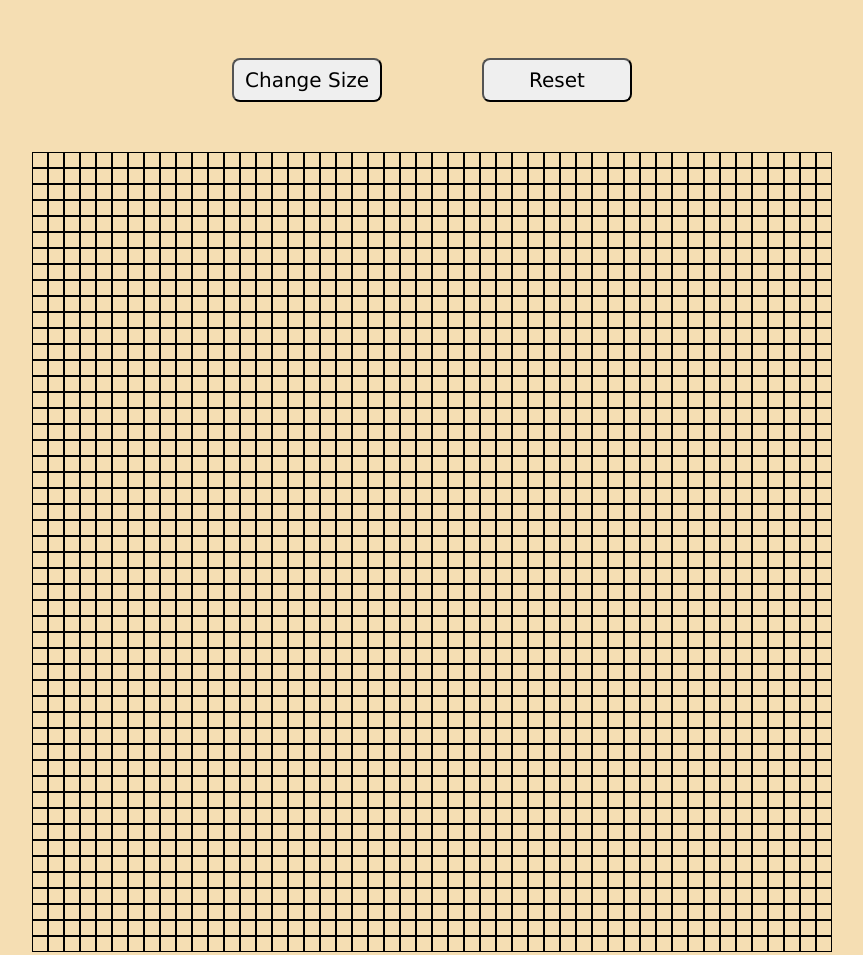
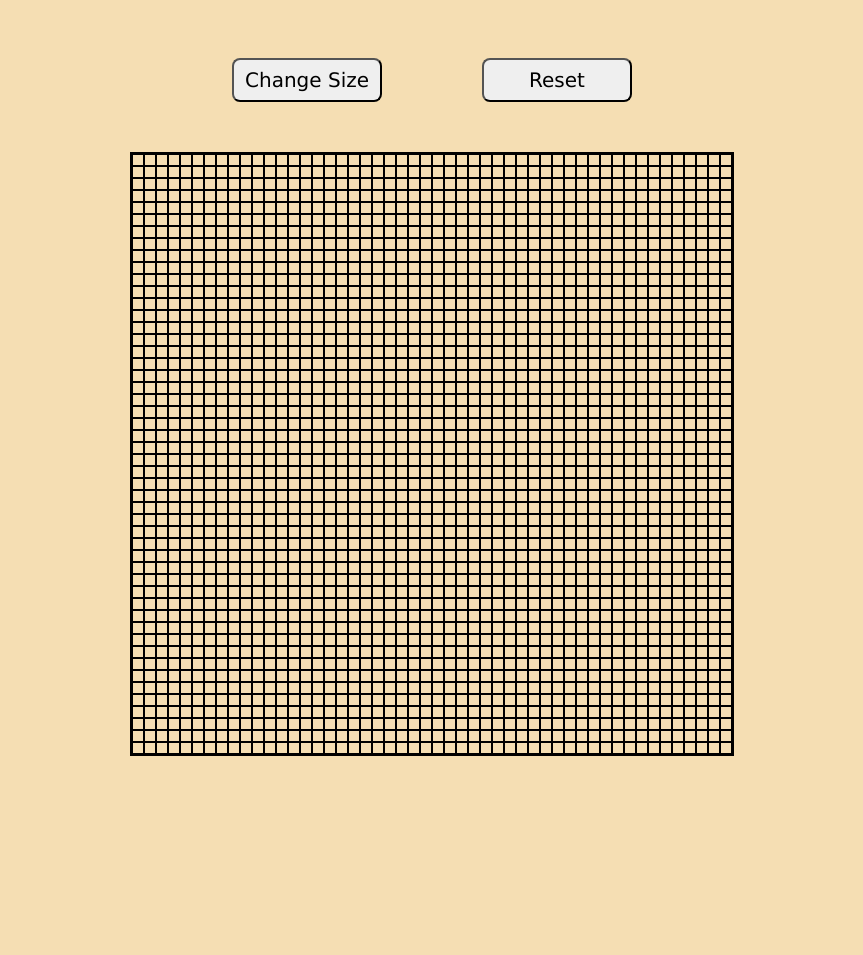
Before and after one commit to xhide341/etch-a-sketch, a plain HTML site: page index.html in a window 1280 px wide. Shown: the whole page, without its empty margins (208-1071 px from the left). After the commit the page ends 916 px from the top, so only its background shows below. Drawn offline with Linux system fonts and the light colour scheme.

Commit message:
fixed size calculation and display

```diff
--- a/script.js
+++ b/script.js
@@ -2,34 +2,26 @@ const container = document.querySelector(".container");
 const resetButton = document.querySelector(".resetButton");
 const promptButton = document.querySelector(".promptButton");
 
-
 function createGrid(size) {
-
     container.innerHTML = '';
 
-    const divSize = 700 / size;
+    const cellSize = `${100 / size}%`;
 
-    for (let i = 0; i < size; i++) {
-        const row = document.createElement('div');
-        row.style.cssText = 'display: flex; flex: 1;';
+    for (let i = 0; i < size * size; i++) {
+        let div = document.createElement('div');
+        div.style.cssText = `
+            border: 1px solid black;
+            width: ${cellSize};
+            height: ${cellSize};
+            box-sizing: border-box;
+        `;
 
-        for (let j = 0; j < size; j++) {
-            let div = document.createElement('div');
-            div.style.cssText = `border: 1px solid black; width: ${divSize}px; height: ${divSize}px; flex: 1;`;
+        div.addEventListener('mouseenter', () => {
+            const randomColor = Math.floor(Math.random()*16777215).toString(16);
+            div.style.backgroundColor = "#" + randomColor;
+        });
 
-            div.addEventListener('mouseenter', () => {
-                const randomColor = Math.floor(Math.random()*16777215).toString(16);
-                div.style.backgroundColor = "#" + randomColor;
-            });
-
-            div.addEventListener('mouseleave', () => {
-
-            });
-
-            row.appendChild(div);
-        }
-
-        container.appendChild(row);
+        container.appendChild(div);
     }
 }
 
--- a/style.css
+++ b/style.css
@@ -5,15 +5,18 @@ body {
     background-color: wheat;
     padding: 50px;
     gap: 50px;
+    height: 100vh;
 }
 
 .container {
     display: flex;
+    flex-wrap: wrap;
     flex-direction: column;
     justify-content: center;
     align-items: center;
-    max-width: 1000px;
-    max-height: 1000px;
+    width: 600px;
+    height: 600px;
+    border: 2px solid black;
 }
 
 .buttons {
```
